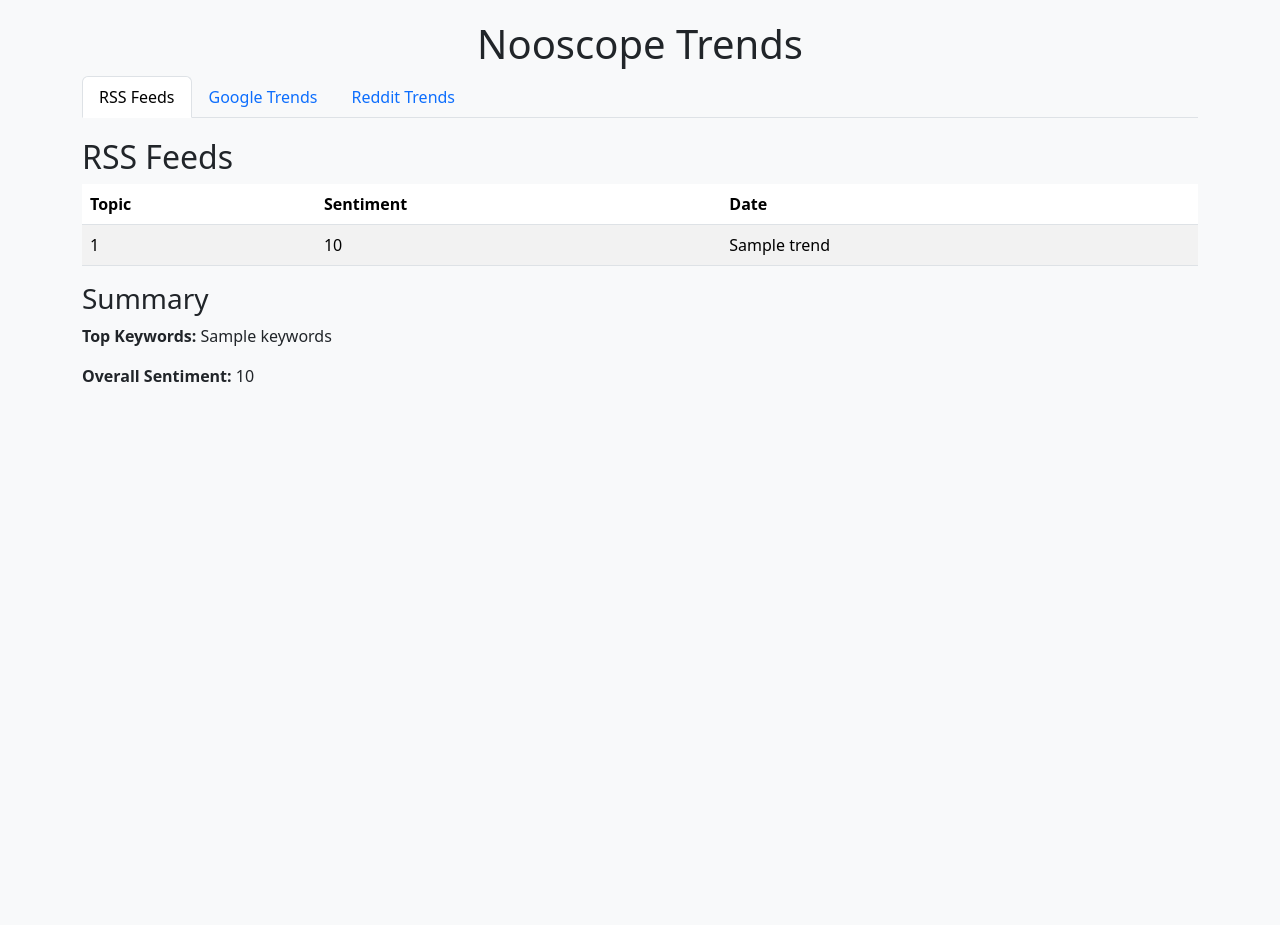
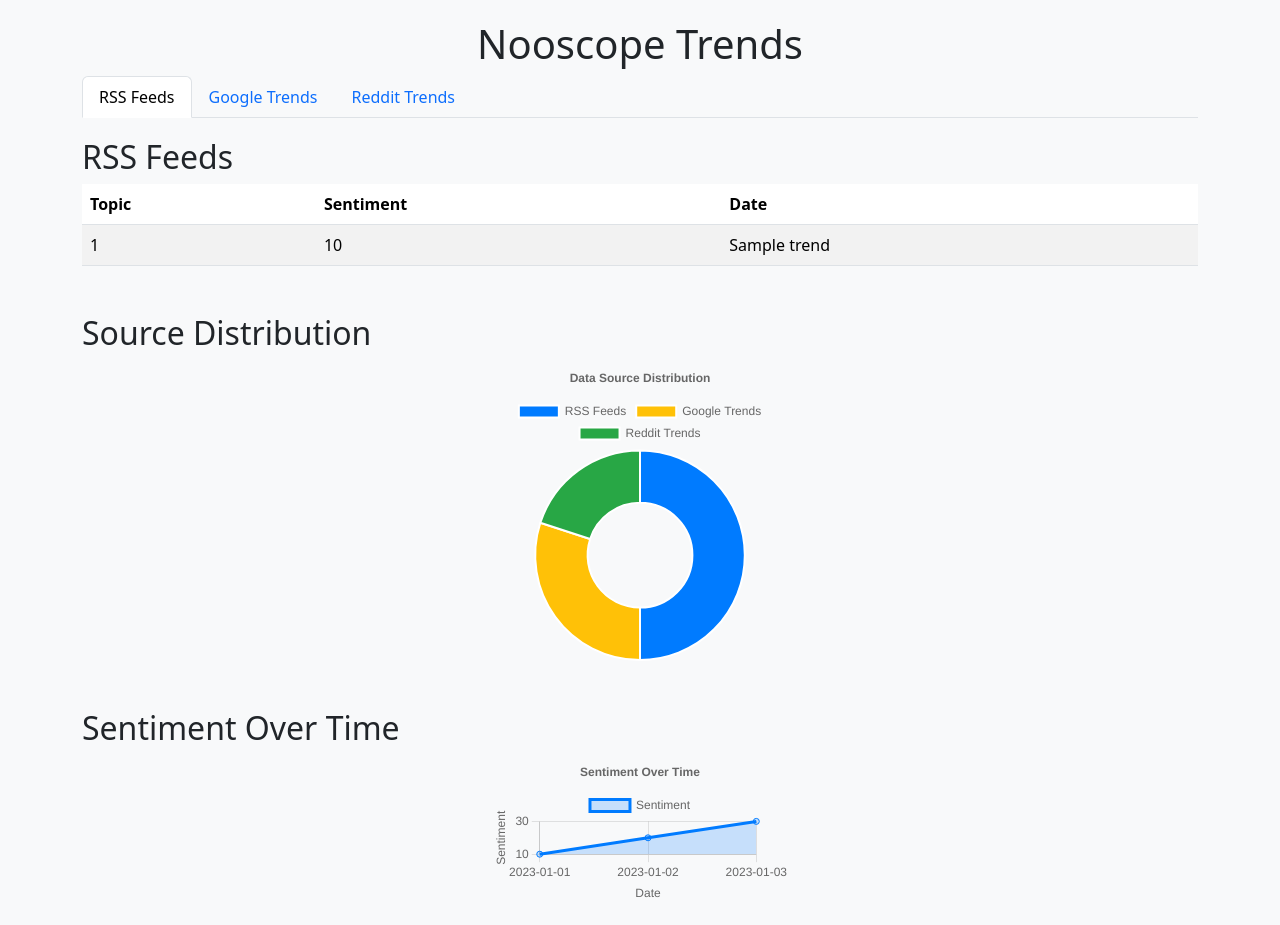
Before and after one commit to deisign/nooscope-mvp, a Python web app: template templates/index.html in a window 1280 px wide. Before the commit the page ends 382 px from the top, so only its background shows below. Run offline with Jinja, Linux system fonts and the light colour scheme; the template is opened without the code that fills it: most values are stand-ins (such as "Sample title", 1, 10 or a date in 2020).

Commit message:
Revert to working version with chart display improvements

```diff
--- a/templates/index.html
+++ b/templates/index.html
@@ -12,6 +12,11 @@
         }
         .tab-content {
             margin-top: 20px;
+        }
+        canvas {
+            max-width: 600px;
+            max-height: 400px;
+            margin: 0 auto;
         }
     </style>
 </head>
@@ -30,7 +35,6 @@
             </li>
         </ul>
         <div class="tab-content">
-            <!-- RSS Feeds -->
             <div class="tab-pane fade show active" id="rss">
                 <h2>RSS Feeds</h2>
                 <table class="table table-striped">
@@ -51,13 +55,7 @@
                         {% endfor %}
                     </tbody>
                 </table>
-                <div>
-                    <h3>Summary</h3>
-                    <p><strong>Top Keywords:</strong> {{ rss_summary['keywords'] }}</p>
-                    <p><strong>Overall Sentiment:</strong> {{ rss_summary['sentiment'] | round(2) }}</p>
-                </div>
             </div>
-            <!-- Google Trends -->
             <div class="tab-pane fade" id="google">
                 <h2>Google Trends</h2>
                 <table class="table table-striped">
@@ -78,13 +76,7 @@
                         {% endfor %}
                     </tbody>
                 </table>
-                <div>
-                    <h3>Summary</h3>
-                    <p><strong>Top Keywords:</strong> {{ google_summary['keywords'] }}</p>
-                    <p><strong>Overall Sentiment:</strong> {{ google_summary['sentiment'] | round(2) }}</p>
-                </div>
             </div>
-            <!-- Reddit Trends -->
             <div class="tab-pane fade" id="reddit">
                 <h2>Reddit Trends</h2>
                 <table class="table table-striped">
@@ -105,14 +97,68 @@
                         {% endfor %}
                     </tbody>
                 </table>
-                <div>
-                    <h3>Summary</h3>
-                    <p><strong>Top Keywords:</strong> {{ reddit_summary['keywords'] }}</p>
-                    <p><strong>Overall Sentiment:</strong> {{ reddit_summary['sentiment'] | round(2) }}</p>
-                </div>
             </div>
+        </div>
+        <div class="mt-5">
+            <h2>Source Distribution</h2>
+            <canvas id="sourceChart"></canvas>
+        </div>
+        <div class="mt-5">
+            <h2>Sentiment Over Time</h2>
+            <canvas id="sentimentLineChart"></canvas>
         </div>
     </div>
     <script src="https://cdn.jsdelivr.net/npm/bootstrap@5.3.0-alpha1/dist/js/bootstrap.bundle.min.js"></script>
+    <script src="https://cdn.jsdelivr.net/npm/chart.js"></script>
+    <script>
+        const sourceData = {
+            labels: ['RSS Feeds', 'Google Trends', 'Reddit Trends'],
+            datasets: [{
+                label: 'Source Distribution',
+                data: [50, 30, 20],
+                backgroundColor: ['#007BFF', '#FFC107', '#28A745'],
+                hoverOffset: 4
+            }]
+        };
+
+        const sourceCtx = document.getElementById('sourceChart').getContext('2d');
+        new Chart(sourceCtx, {
+            type: 'doughnut',
+            data: sourceData,
+            options: {
+                responsive: true,
+                plugins: {
+                    legend: { position: 'top' },
+                    title: { display: true, text: 'Data Source Distribution' }
+                }
+            }
+        });
+
+        const lineCtx = document.getElementById('sentimentLineChart').getContext('2d');
+        new Chart(lineCtx, {
+            type: 'line',
+            data: {
+                labels: ['2023-01-01', '2023-01-02', '2023-01-03'],
+                datasets: [{
+                    label: 'Sentiment',
+                    data: [10, 20, 30],
+                    borderColor: '#007BFF',
+                    backgroundColor: 'rgba(0, 123, 255, 0.2)',
+                    fill: true
+                }]
+            },
+            options: {
+                responsive: true,
+                plugins: {
+                    legend: { display: true },
+                    title: { display: true, text: 'Sentiment Over Time' }
+                },
+                scales: {
+                    x: { display: true, title: { display: true, text: 'Date' } },
+                    y: { display: true, title: { display: true, text: 'Sentiment' } }
+                }
+            }
+        });
+    </script>
 </body>
 </html>
```
Also changed, not shown: app.py (+12 -60 lines).
